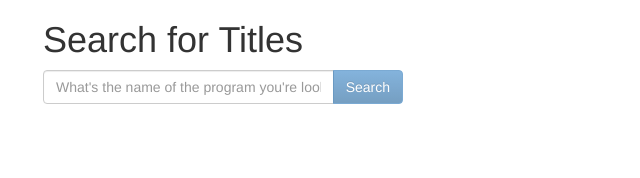
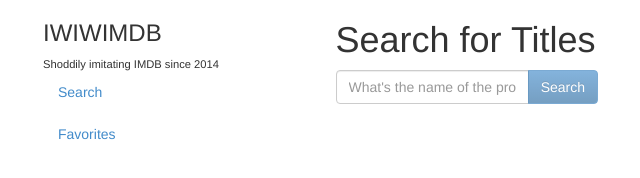
Before and after one commit to AustinMontoya/iwiwimdb, a website: page public/index.html in a window 1280 px wide. Shown: the whole page, without its empty margins (27-667 px from the left). Drawn offline with Linux system fonts and the light colour scheme; some packages are replaced by stand-ins of ours.

Commit message:
added logo and navigation

```diff
--- a/public/css/app.css
+++ b/public/css/app.css
@@ -8,3 +8,7 @@
 .fade-animation.ng-enter.ng-enter-active {
   opacity: 1;
 }
+
+.logo-subtext {
+  font-size: 0.8em;
+}
--- a/public/index.html
+++ b/public/index.html
@@ -9,7 +9,21 @@
 </head>
 <body>
   <div class="container">
-    <div class="fade-animation" ng-view></div>
+    <div class="row">
+      <div class="col-sm-3 col-md-3 col-lg-3">
+        <div class='logo'>
+          <h3>IWIWIMDB</h3>
+          <div class="logo-subtext">Shoddily imitating IMDB since 2014</div>
+        </div>
+        <ul class="nav nav-pills nav-stacked">
+          <li><a href='#/search'>Search</a></li>
+          <li><a href='#/favorites'>Favorites</a></li>
+        </ul>
+      </div>
+      <div class="col-sm-9 col-md-9 col-lg-9">
+        <div class="fade-animation" ng-view></div>
+      </div>
+    </div>
   </div>
 
   <script src="//cdnjs.cloudflare.com/ajax/libs/sugar/1.3.9/sugar.min.js"></script>
```
Also changed, not shown: public/partials/title-detail.html (+0 -1 lines).
